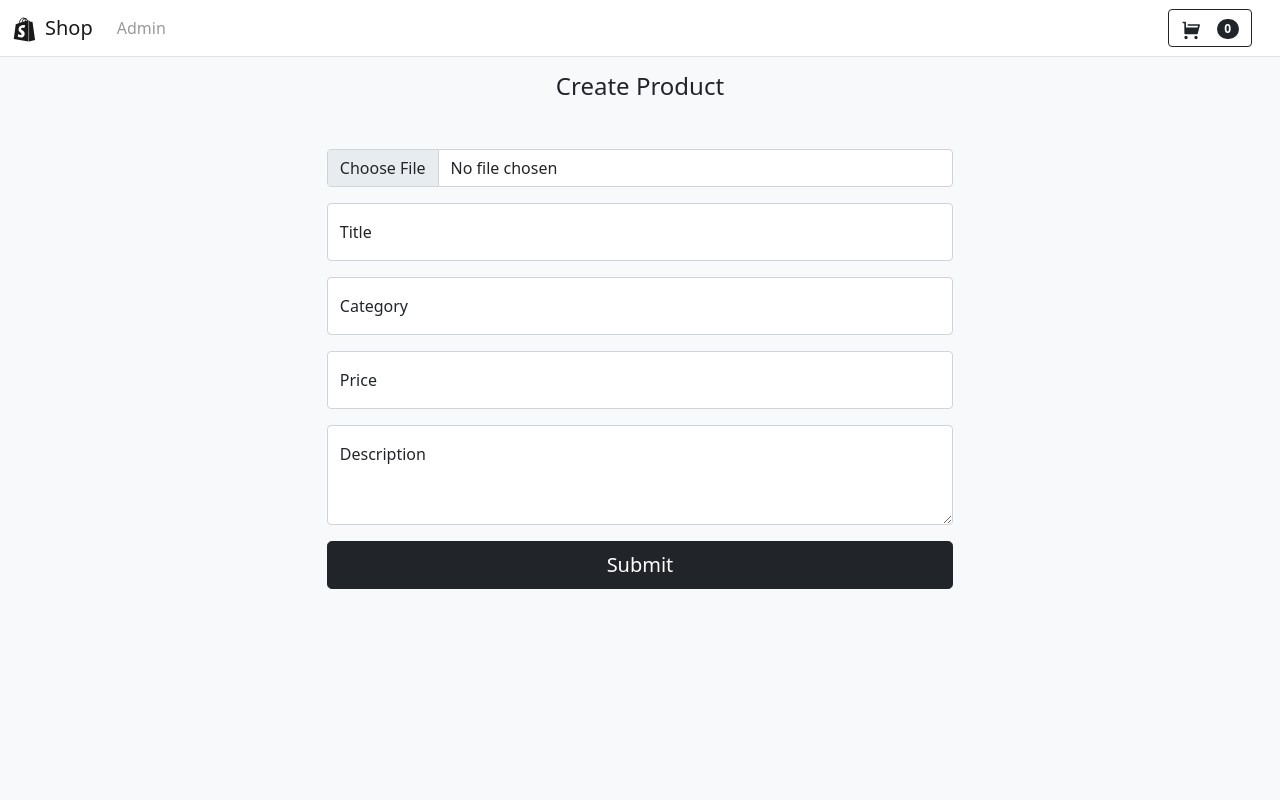
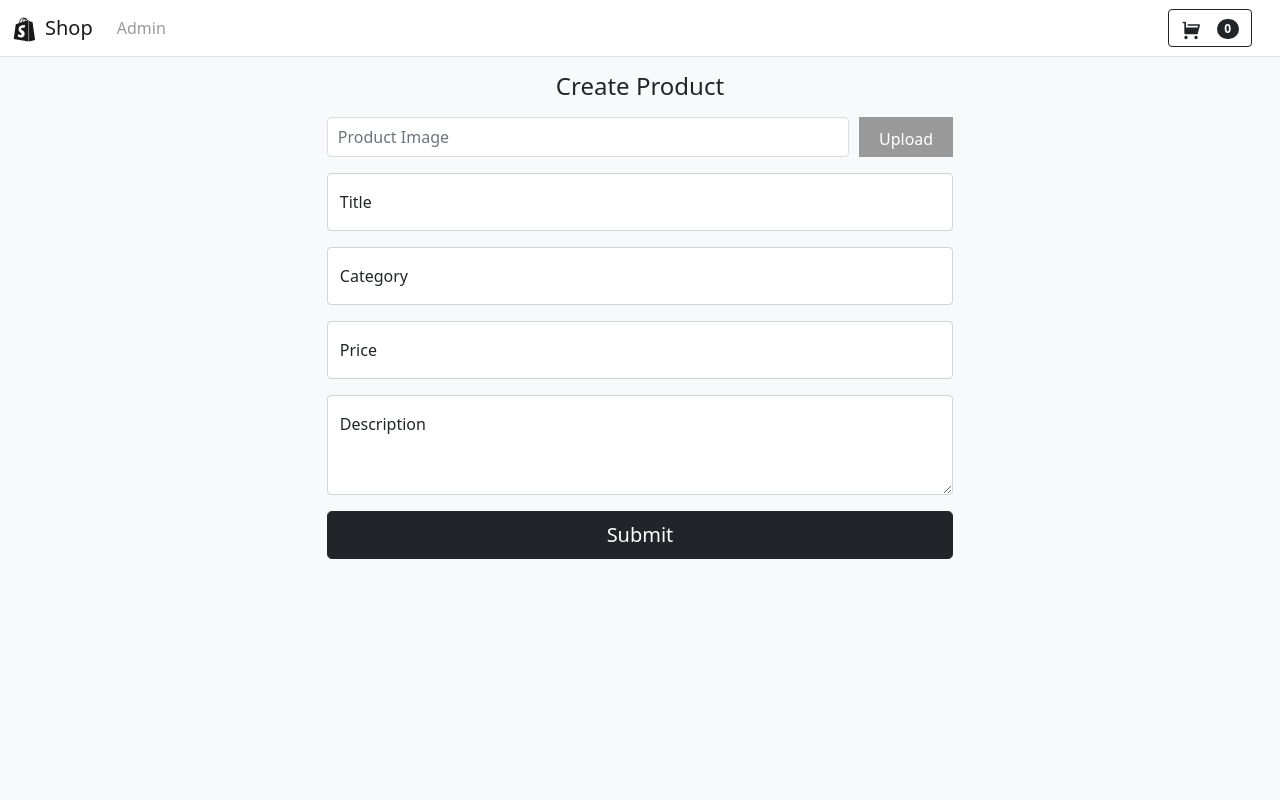
Before and after one commit to ekdldksp123/e-commerce-mvp, a React (Vite) app: page /add in a window 1280 px wide. Shown: the top 800 px of the page. Built offline with nearby package versions, Linux system fonts and the light colour scheme.

Commit message:
:lipstick: update file input ui

```diff
--- a/src/components/views/create-product.tsx
+++ b/src/components/views/create-product.tsx
@@ -8,8 +8,12 @@ const CreateProduct: FC = () => {
       <ScrollToTopOnMount />
       <ContainerCenter>
         <ContainerCenter style={{ width: '60%' }}>
-          <h4 className='mb-5'>Create Product</h4>
-          <input type='file' className='form-control' title='product image' name='image' />
+          <h4 className='mb-3'>Create Product</h4>
+          <div className='filebox '>
+            <input className='upload-name form-control' placeholder='Product Image' />
+            <label htmlFor='file'>Upload</label>
+            <input type='file' id='file' />
+          </div>
           <div className='form-floating w-100 my-3'>
             <input type='text' className='form-control' id='floatingTitle' placeholder='Title' />
             <label htmlFor='floatingTitle'>Title</label>
--- a/src/styles/index.css
+++ b/src/styles/index.css
@@ -75,3 +75,36 @@
   font-size: 0.875rem;
   color: #6c757d;
 }
+
+.filebox {
+  width: 100%;
+  display: inherit;
+}
+
+.filebox .upload-name {
+  height: 40px;
+  padding: 0 10px;
+  vertical-align: middle;
+  border: 1px solid #dddddd;
+  width: 100%;
+}
+
+.filebox label {
+  display: inline-block;
+  padding: 10px 20px;
+  color: #fff;
+  vertical-align: middle;
+  background-color: #999999;
+  cursor: pointer;
+  height: 40px;
+  margin-left: 10px;
+}
+
+.filebox input[type='file'] {
+  position: absolute;
+  width: 0;
+  height: 0;
+  padding: 0;
+  overflow: hidden;
+  border: 0;
+}
```
